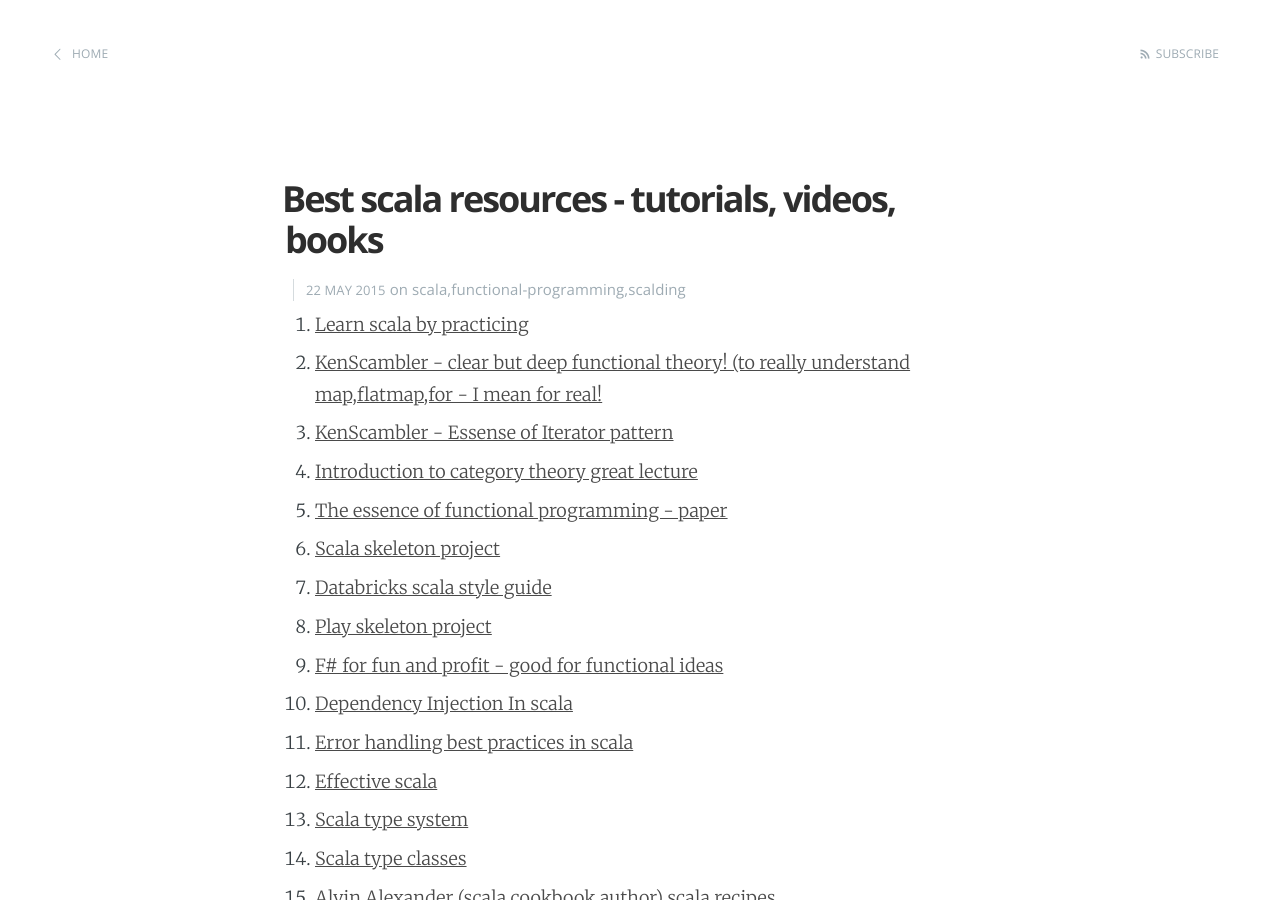
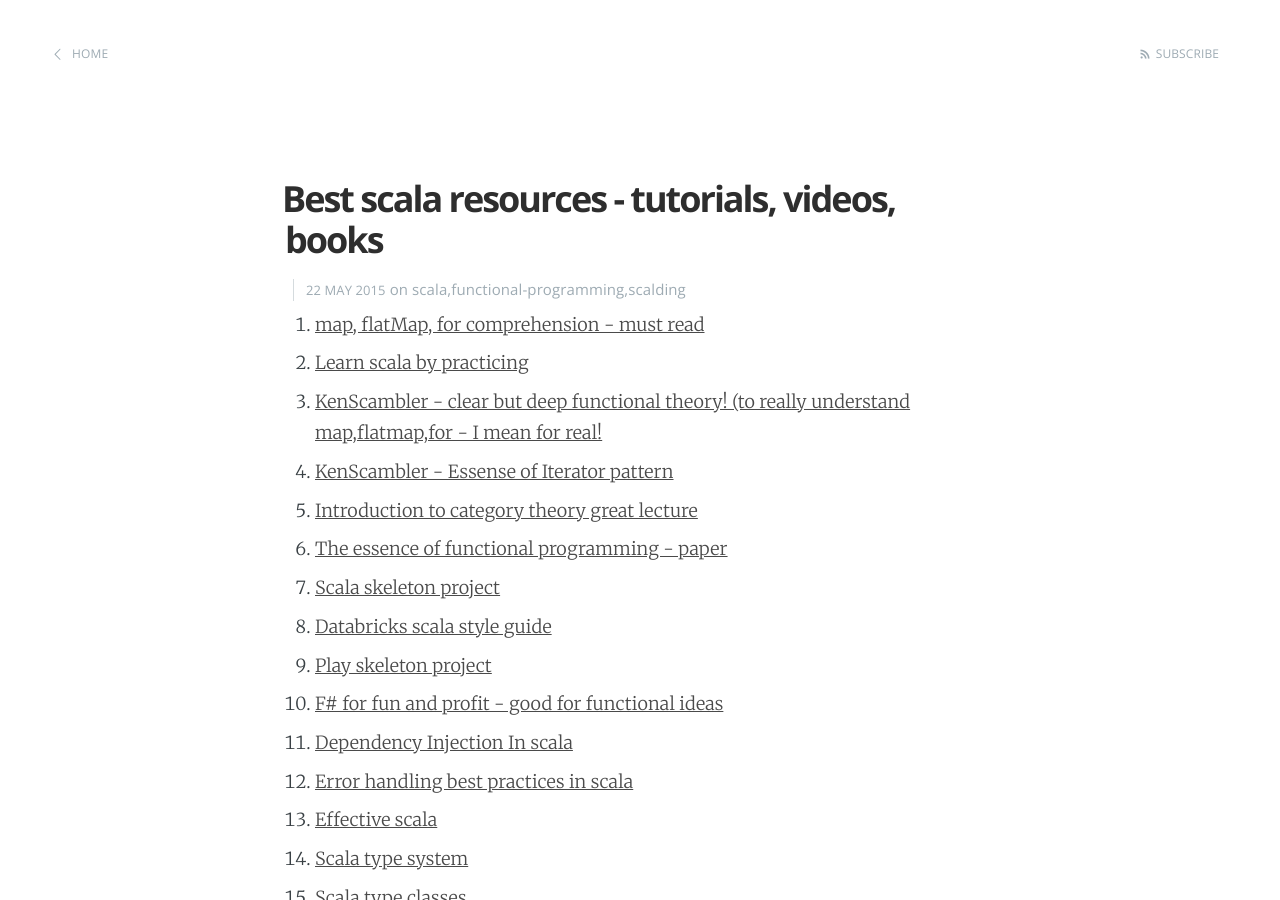
Before and after one commit to tomer-ben-david/tomer-ben-david.github.io.jekyll, a Jekyll site: the page built from _posts/2015-05-22-best-scala-resources-tutorials-books-videos.markdown, in a window 1280 px wide and 900 px high. Built offline with Jekyll 4.4.1, drawn with Linux system fonts in a browser that asks for light colours; Markdown is read by kramdown in place of the engine named in the settings; comment, search, counter and statistics services are not loaded.

Commit message:
+map flatmap for comprehension

```diff
--- a/_posts/2015-05-22-best-scala-resources-tutorials-books-videos.markdown
+++ b/_posts/2015-05-22-best-scala-resources-tutorials-books-videos.markdown
@@ -5,6 +5,7 @@ date:   2015-05-22 22:18:00
 categories: scala,functional-programming,scalding
 comments: true
 ---
+1. [map, flatMap, for comprehension - must read](http://stackoverflow.com/questions/14598990/confused-with-the-for-comprehension-to-flatmap-map-transformation)
 1. [Learn scala by practicing](http://scala-exercises.47deg.com/)
 1. [KenScambler - clear but deep functional theory! (to really understand map,flatmap,for - I mean for real!](https://twitter.com/KenScambler)
 1. [KenScambler - Essense of Iterator pattern](https://github.com/kenbot/MSUG-Essence-Iterator-Pattern)
```
